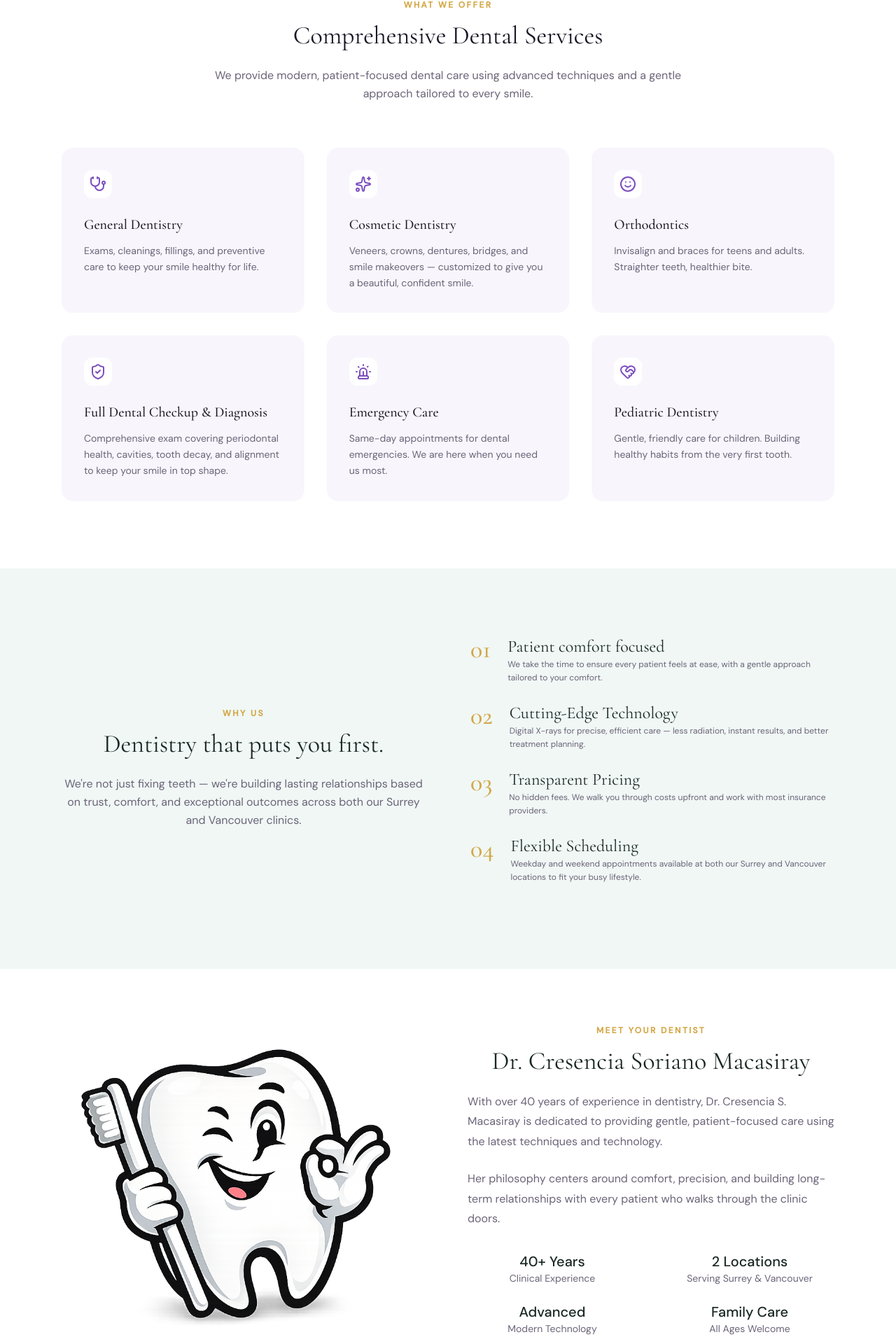
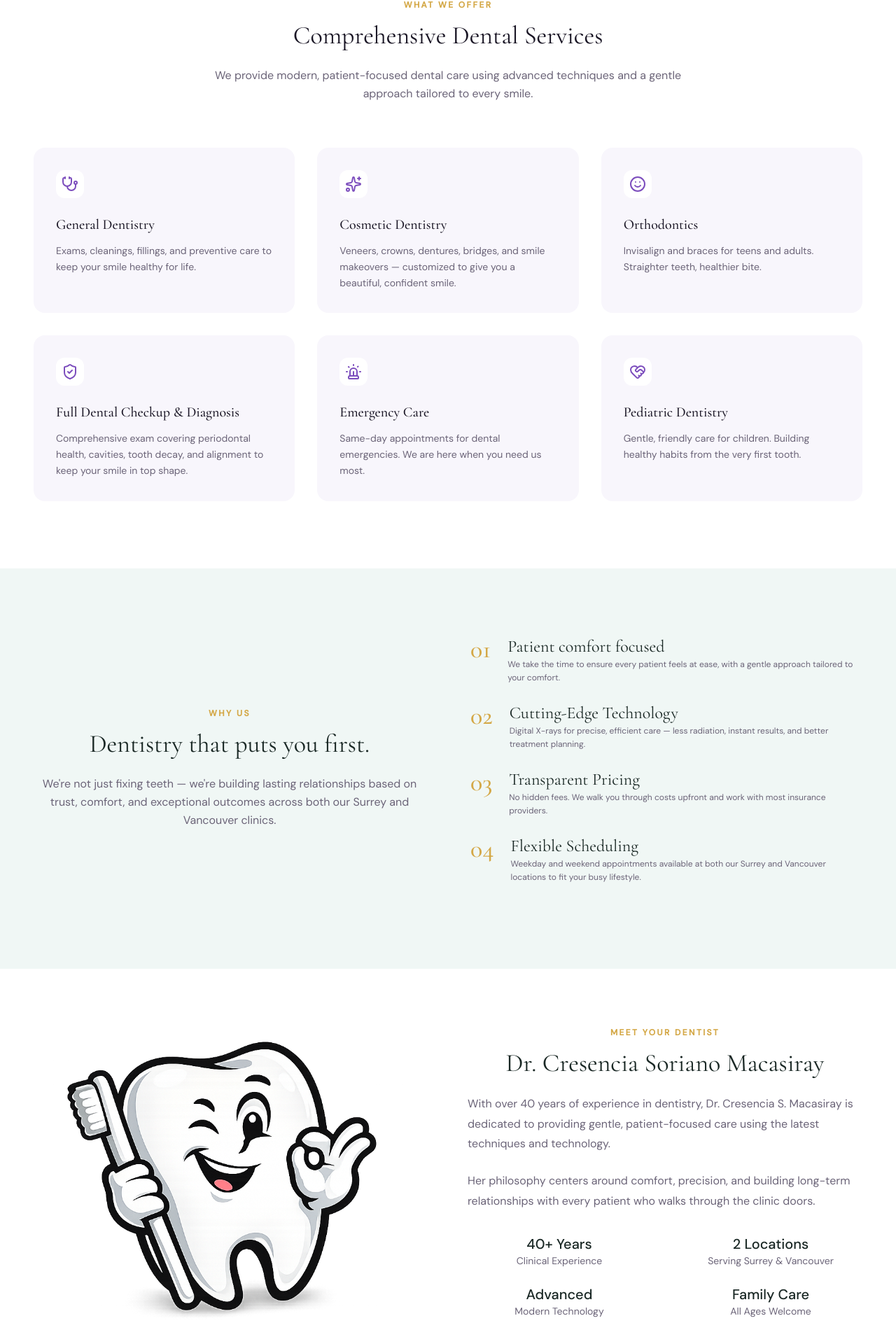
Before and after one commit to lal29/dentalsite-drcm, a React (Vite) app: page / in a window 1280 px wide. Shown: the part 874-2794 px from the top of the page at 70% size. Built offline with nearby package versions, Linux system fonts and the light colour scheme.

Commit message:
Updated max width

```diff
--- a/src/components/About.jsx
+++ b/src/components/About.jsx
@@ -20,7 +20,7 @@ function StatCard({value,label}) {
 export default function About() {
   return (
     <section id="about" className="bg-white py-20 scroll-mt-16">
-      <div className="max-w-[1200px] mx-auto px-6 md:px-12 grid md:grid-cols-2 gap-10 lg:gap-14 items-center">
+      <div className="max-w-[1400px] mx-auto px-6 md:px-12 grid md:grid-cols-2 gap-10 lg:gap-14 items-center">
 
         {/* LEFT – Image */}
         <div className="hidden md:flex justify-center items-center">
--- a/src/components/Features.jsx
+++ b/src/components/Features.jsx
@@ -25,7 +25,7 @@ export default function Features () {
 
     return (
         <section id="features" className="bg-primary-bg py-24">
-            <div className="max-w-[1200px] mx-auto px-6 md:px-12">
+            <div className="max-w-[1400px] mx-auto px-6 md:px-12">
                 <div className="grid md:grid-cols-2 gap-16 items-center">
                     <div className="text-center">
                         <p className="text-accent uppercase tracking-[0.2em] text-xs font-semibold mb-4">
--- a/src/components/Footer.jsx
+++ b/src/components/Footer.jsx
@@ -25,7 +25,7 @@ export default function Footer () {
     ]
     return (
         <footer className="bg-dark-bg text-white">
-            <div className="hidden lg:block max-w-[1200px] mx-auto px-6 md:px-12 pt-16 pb-10">
+            <div className="hidden lg:block max-w-[1400px] mx-auto px-6 md:px-12 pt-16 pb-10">
                 <div className="grid grid-cols-1 md:grid-cols-3 lg:grid-cols-4 gap-12">
                     <div>
                         <a href="#"
@@ -73,7 +73,7 @@ export default function Footer () {
                 </div>
             </div>
             <div className="border-t border-white/10">
-                <div className="max-w-[1200px] mx-auto px-6 md:px-12 py-5">
+                <div className="max-w-[1400px] mx-auto px-6 md:px-12 py-5">
                     <p className="text-xs text-[#9d94ab]">&copy; {new Date().getFullYear()} Dr. Macasiray Dental clinic</p>
                 </div>
             </div>
--- a/src/components/Locations.jsx
+++ b/src/components/Locations.jsx
@@ -31,7 +31,7 @@ export default function Locations() {
     ]
     return (
     <section id="locations" className="bg-primary-bg py-28 scroll-mt-16">
-      <div className="max-w-[1200px] mx-auto px-6 md:px-12">
+      <div className="max-w-[1400px] mx-auto px-6 md:px-12">
 
         {/* Header */}
         <div className="text-center max-w-2xl mx-auto mb-20">
--- a/src/components/Services.jsx
+++ b/src/components/Services.jsx
@@ -49,7 +49,7 @@ export default function Services() {
 
   return (
     <section id="services" className="bg-white py-24 scroll-mt-16">
-      <div className="max-w-[1200px] mx-auto px-6 md:px-12">
+      <div className="max-w-[1400px] mx-auto px-6 md:px-12">
 
         {/* Section Header */}
         <div className="text-center max-w-2xl mx-auto mb-16">
```
